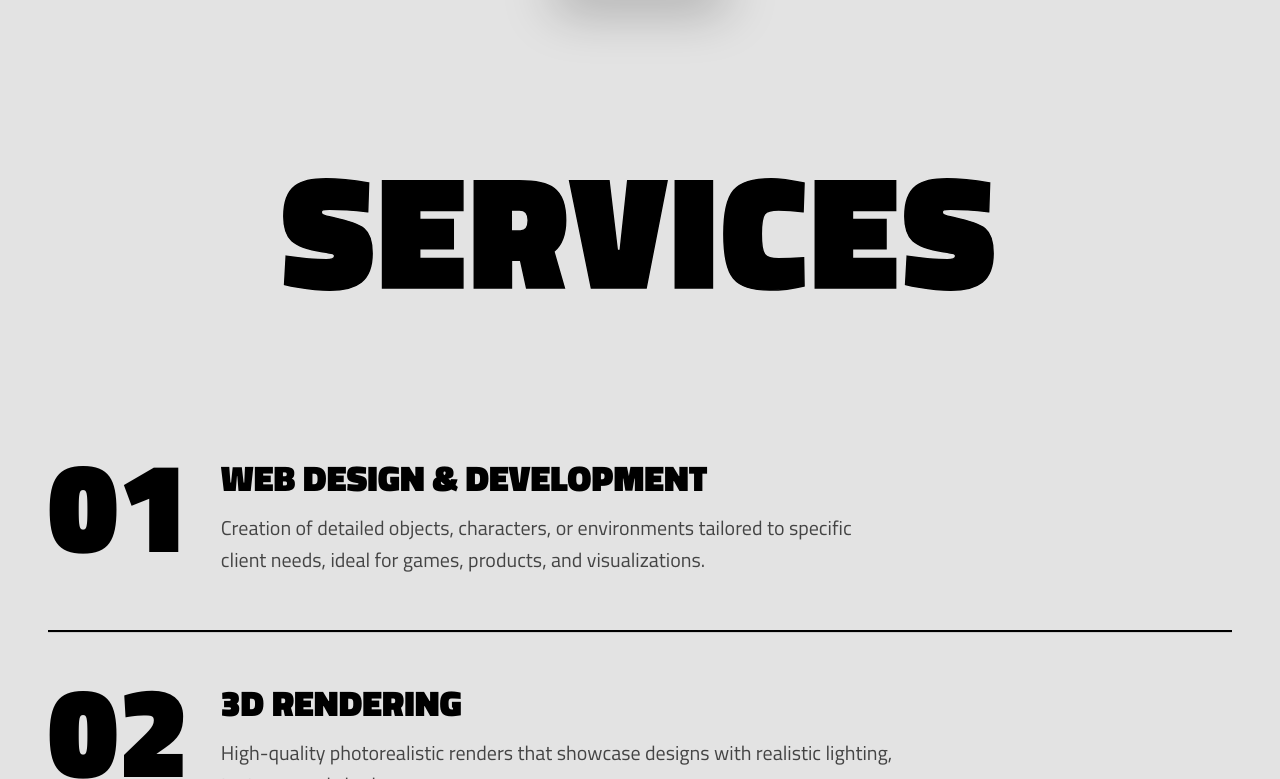
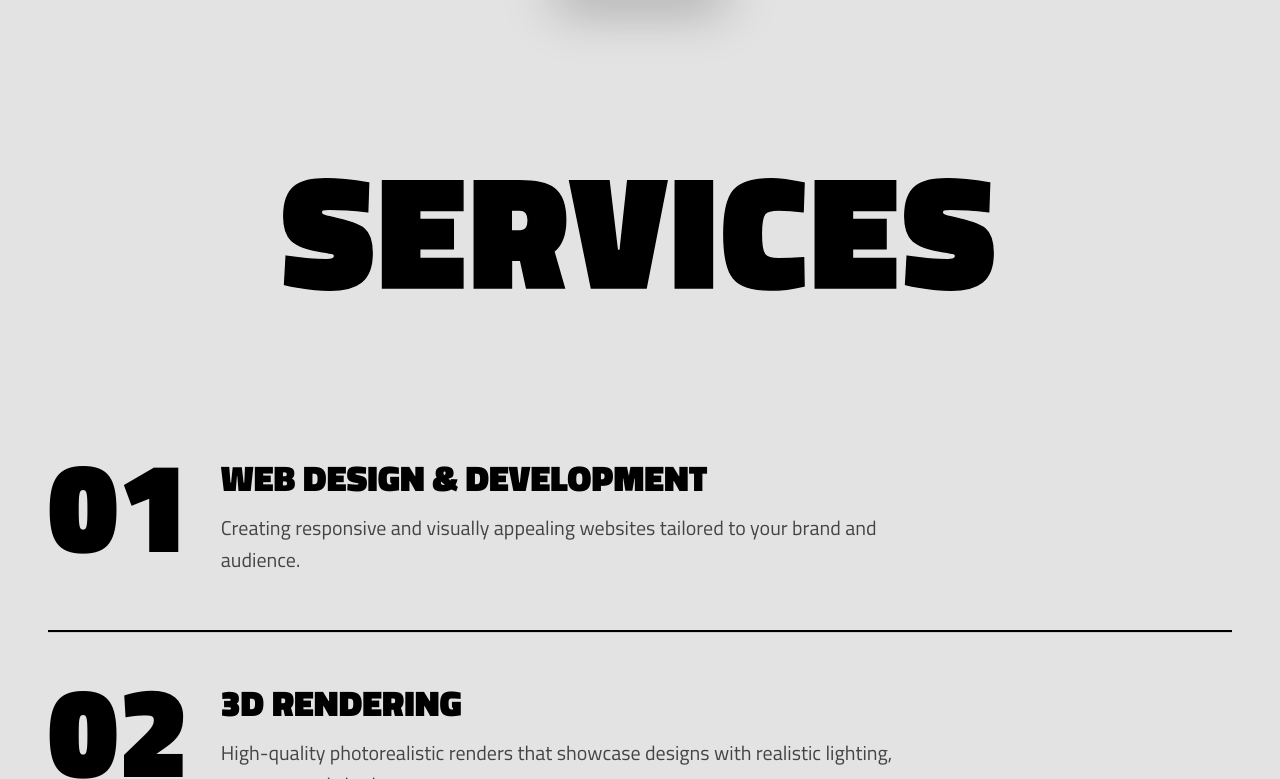
Before and after one commit to Thunderbeast5/Vedant-Purkar, a React (Vite) app: page / in a window 1280 px wide. Shown: the part 2570-3349 px from the top of the page. Built offline with nearby package versions, Linux system fonts and the light colour scheme.

Commit message:
chaanged desc

```diff
--- a/src/components/Services.jsx
+++ b/src/components/Services.jsx
@@ -7,7 +7,7 @@ const services = [
   {
     id: "01",
     title: "Web Design & Development",
-    description: "Creation of detailed objects, characters, or environments tailored to specific client needs, ideal for games, products, and visualizations."
+    description: "Creating responsive and visually appealing websites tailored to your brand and audience."
   },
   {
     id: "02",
```
